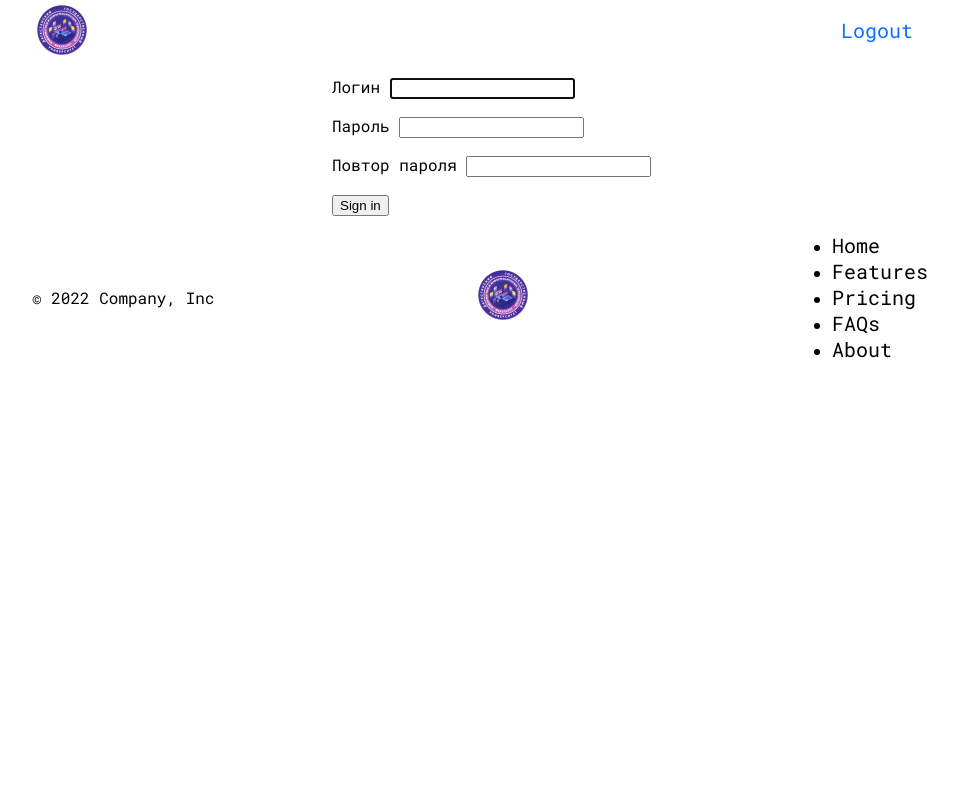
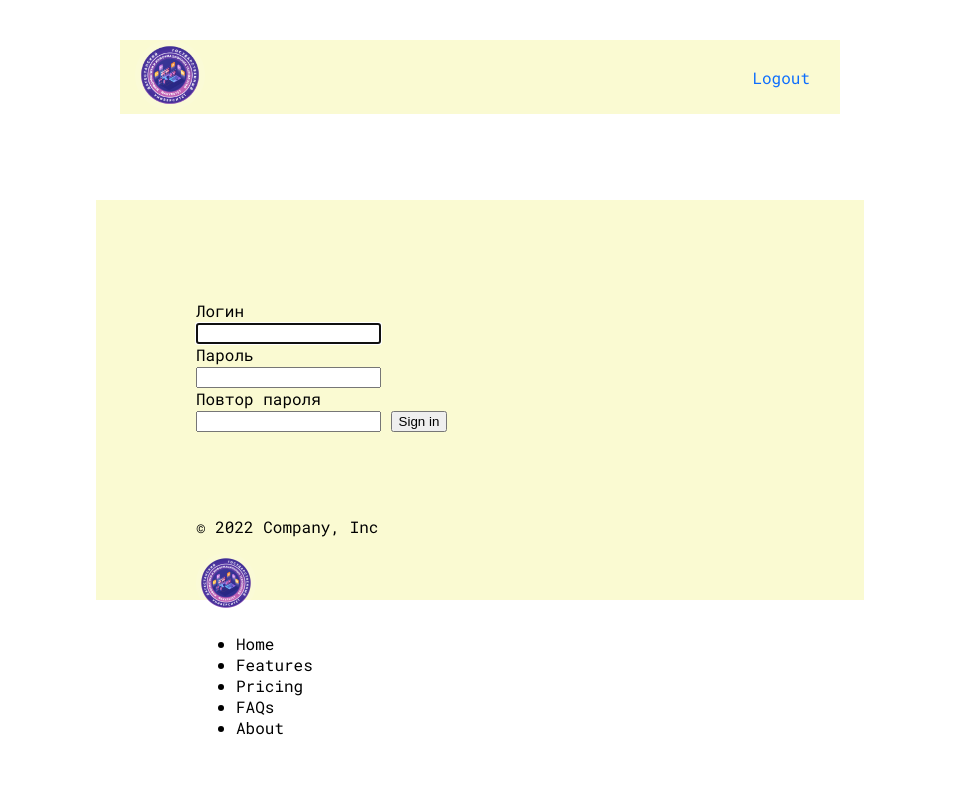
Before and after one commit to zifrit/SiteDGU, a Django app: page /student/reg_user/ in a window 1280 px wide. Shown: the whole page, without its empty margins (160-1118 px from the left). Run offline with Django 4.2, Linux system fonts and the light colour scheme; a user stored in the database is signed in.

Commit message:
new css stile without bootstrap. #1

```diff
--- a/MainPartSiteDGU/static/css/test-style.css
+++ b/MainPartSiteDGU/static/css/test-style.css
@@ -1,4 +1,5 @@
 @import url('https://fonts.googleapis.com/css2?family=Roboto+Mono&display=swap');
+
 /*Базовые настройки */
 html {
     box-sizing: border-box;
@@ -23,90 +24,84 @@
 body {
     font-family: 'Roboto Mono', monospace;
     margin: 0;
-  display: flex;
-  flex-direction: column;
+    padding: 0;
+    /*display: flex;*/
+    /*flex-direction: column;*/
     height: 100%;
 }
 
-.card {
-  max-width: 300px;
+header {
+    padding: 40px;
+    height: 200px;
+}
+
+.dj {
+    padding: 100px;
+    height: 40px;
+}
+
+footer {
+    padding: 100px;
+    height: 40px;
 }
 
 .container {
-  width: 70%;
-  margin: 0 auto;
-  height: 100vh;
-  /* min-width: 1000px;
-  align-items: center; */
+    max-width: 60%;
+    /*height: 100%;*/
+    margin-right: auto;
+    margin-left: auto;
+    background-color: lightgoldenrodyellow;
 }
 
-
-/*Базовые настройки коенц*/
-
-.log-reg,
-.out>a {
-  text-decoration: none;
-  font-size: 20px;
-  margin: 10px;
-  border: 0;
-  /* Цвет фона */
-  background: white;
-  /* Цвет текста */
-  color: #0d6efd;
-  /* Поля вокруг текста */
-  padding: 5px;
-  /* Уголки */
-  border-radius: 5px;
-  /* убриет рамки */
-  border-style: none;
-}
-
-/* выполнения действия при навидении */
-.log-reg,
-.out>a:hover {
-  /* дымка вокруг кнопки */
-  box-shadow: 0 0 3px 0 #0d6efd;
-  /* цвет фона */
-  background: #0d6efd;
-  /* цвет текста */
-  color: whitesmoke;
-}
-
-/* .header-menu {
-  display: inline;
-  border-width: 10px;
-  background-color: red;
-} */
-/* .header-menu {
-  display: flex;
-
-
-  background-color: red;
-}
-.child-header-menu {
-
-} */
-.header_menu {
+.nav_bar {
+    padding: 0 15px;
     display: flex;
     justify-content: space-between;
     align-items: center;
 }
 
-.header_menu>li,
-a {
+.dj_login label {
+    display: block;
+}
+
+/*.card {*/
+/*  max-width: 300px;*/
+/*}*/
+
+/*.container {*/
+/*  width: 70%;*/
+/*  margin: 0 auto;*/
+/*  height: 100vh;*/
+/*  !* min-width: 1000px;*/
+/*  align-items: center; *!*/
+/*}*/
+
+
+/* HEADER*/
+.log-reg > a,
+.out > a {
+    color: #0d6efd;
+    padding: 5px;
+    border-radius: 5px;
     text-decoration: none;
-  font-size: 20px;
+    margin: 10px;
+}
+
+.log-reg > a:hover,
+.out > a:hover {
+    box-shadow: 0 0 3px 0 #0d6efd;
+    background: #0d6efd;
+    color: whitesmoke;
+    transition: all 0.5s ease 0s;
 }
 
 .logo {
-  width: 60px;
-  height: 60px;
+    width: 70px;
     cursor: pointer;
 }
 
 .nav_menu__links {
     list-style: none;
-  padding: 0;
 }
 
 .nav_menu__links > li {
@@ -115,28 +110,43 @@
 }
 
 .nav_menu__links > li > a {
- transition: all 0.3s ease 0s;
+    transition: all 0.5s ease 0s;
 }
 
 .nav_menu__links > li > a:hover {
+    font-size: 17px;
     color: #46b4e3;
+}
+
+.nav_menu__links h4 {
+    margin: auto;
 }
 
 .list_event {
     display: flex;
-  align-items: center;
-}
-.event_info{
-  margin: 0 0 0 20px;
 }
 
-.footer_base {
-  display: flex;
-  justify-content: space-between;
-  align-items: center;
-  flex-shrink: 0;
-}
+/*.event_info {*/
+/*  margin: 0 0 0 20px;*/
+/*}*/
 
-.content_event {
-  background-color: red;
-}
+/*.footer_base {*/
+/*  display: flex;*/
+/*  justify-content: space-between;*/
+/*  align-items: center;*/
+
+/*}*/
+/*.footer_base ul {*/
+/*  list-style-type: none;*/
+/*}*/
+
+/*.events {*/
+/*  width: 70%;*/
+/*  margin: 0 auto;*/
+/*  height: 100vh;*/
+/*}*/
+
+/*.pagination {*/
+/*  align-items: center;*/
+/*  list-style-type: none;*/
+/*}*/
--- a/MainPartSiteDGU/templates/Students/Base_student.html
+++ b/MainPartSiteDGU/templates/Students/Base_student.html
@@ -9,11 +9,13 @@
     <link href="{% static 'css/test-style.css' %}" rel="stylesheet">
 </head>
 <body>
-<div class="container">
-<div class="nav_bar_container">
-    <header class="header_menu">
+<header>
+    <div class="nav_bar container">
+        <div>
             <img src="{% static 'icon/logo.png' %}" alt="logo" class="logo">
-        <nav>
+        </div>
+        {% if request.user.is_authenticated %}
+            <div>
                 <ul class="nav_menu__links">
                     {% if request.user.roles == "S" %}
                         {% for element in menu.0.student %}
@@ -29,8 +31,7 @@
                         {% endfor %}
                     {% endif %}
                 </ul>
-        </nav>
-        {% if request.user.is_authenticated %}
+            </div>
             <div class="out">
                 <a href="{% url 'logout' %}">Logout</a>
             </div>
@@ -40,23 +41,20 @@
                 <a href="{% url 'register' %}">Sign-up</a>
             </div>
         {% endif %}
+    </div>
 </header>
-</div>
-<div class="back_dj">
-    <div class="dj_content">
+<section class="dj container">
     {% block content %}
     {% endblock %}
-    </div>
-</div>
-<div class="footer">
-    <footer class="footer_base d-flex flex-wrap justify-content-between align-items-center py-3 my-4 border-top">
-        <p class="col-md-4 mb-0 text-muted">© 2022 Company, Inc</p>
+</section>
+<footer class="container">
+    <p class="">© 2022 Company, Inc</p>
 
     <a href="/list_events" class="">
         <img src="{% static 'icon/logo.png' %}" alt="logo" style="width: 60px; height: 60px">
     </a>
 
-        <ul class="nav col-md-4 justify-content-end">
+    <ul class="">
         <li class="nav-item"><a href="#" class="nav-link px-2 text-muted">Home</a></li>
         <li class="nav-item"><a href="#" class="nav-link px-2 text-muted">Features</a></li>
         <li class="nav-item"><a href="#" class="nav-link px-2 text-muted">Pricing</a></li>
@@ -64,7 +62,5 @@
         <li class="nav-item"><a href="#" class="nav-link px-2 text-muted">About</a></li>
     </ul>
 </footer>
-</div>
-</div>
 </body>
 </html>
--- a/MainPartSiteDGU/templates/Students/templates/login.html
+++ b/MainPartSiteDGU/templates/Students/templates/login.html
@@ -1,20 +1,16 @@
 {% extends 'Students/Base_student.html' %}
 {% block title %}
-Вход
+    Вход
 {% endblock %}
 {% block content %}
-    <body>
-    <div class="vxod">
-        <div class="col-sm-6 text-center" style="margin-left: 300px">
-            <form action="" method="post" class="needs-validation">
+    <div class="dj_login">
+        <form action="" method="post" class="needs-validation">
             {% csrf_token %}
-                {% for f in form %}
-                    <p><label class="h5 text-center" for="{{ f.id_for_label }}">{{ f.label }}</label> {{ f }}</p>
-                    <div class="form-error">{{ f.errors }}</div>
-                {% endfor %}
-                <button class="w-100 btn btn-lg btn-primary" type="submit">Sign in</button>
-            </form>
-        </div>
+            {% for filed in form %}
+                <label class="h5 text-center" for="{{ filed.id_for_label }}">{{ filed.label }}</label> {{ filed }}
+                {{ filed.errors }}
+            {% endfor %}
+            <button class="w-100 btn btn-lg btn-primary" type="submit">Sign in</button>
+        </form>
     </div>
-    </body>
 {% endblock %}
```
Also changed, not shown: MainPartSiteDGU/templates/logic_for_student/templates/list_events.html (+5 -3 lines). Lines whose indentation alone changed are shown as unchanged.
